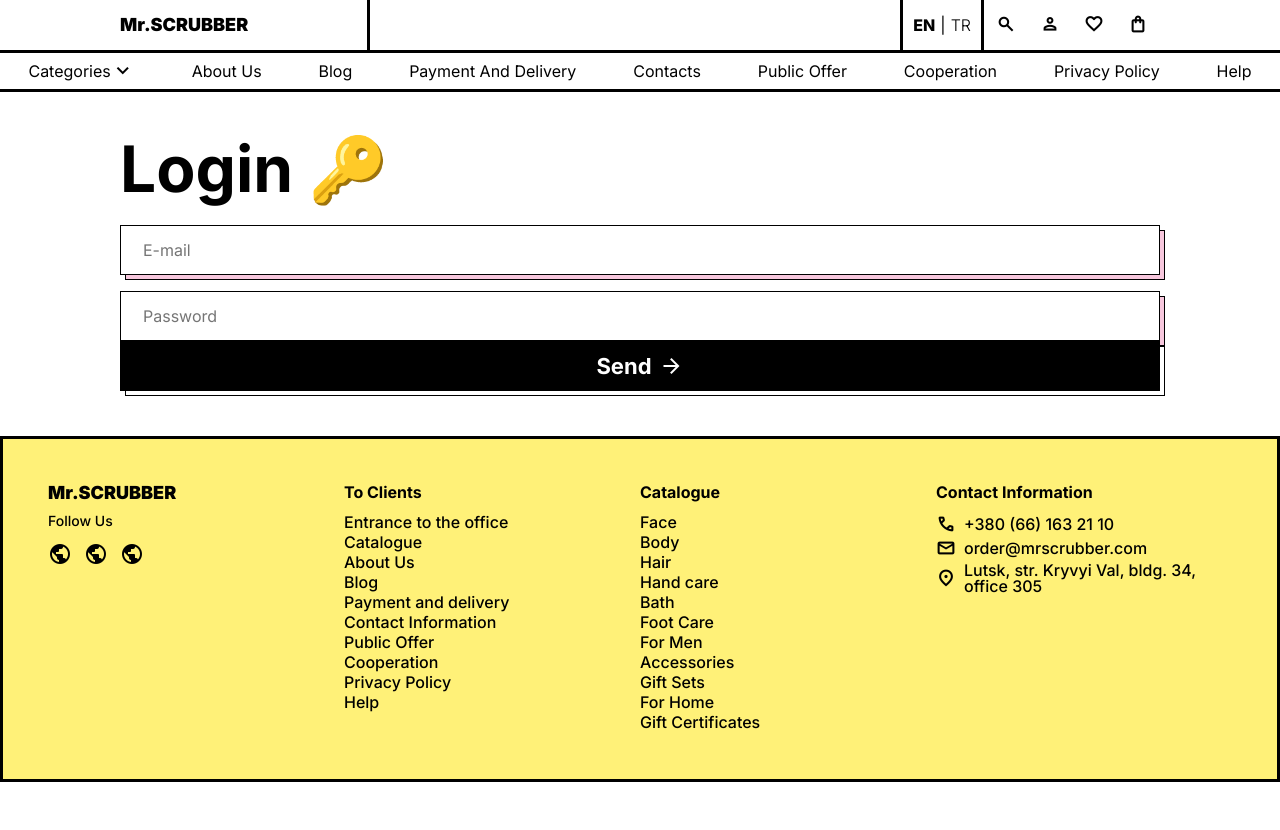
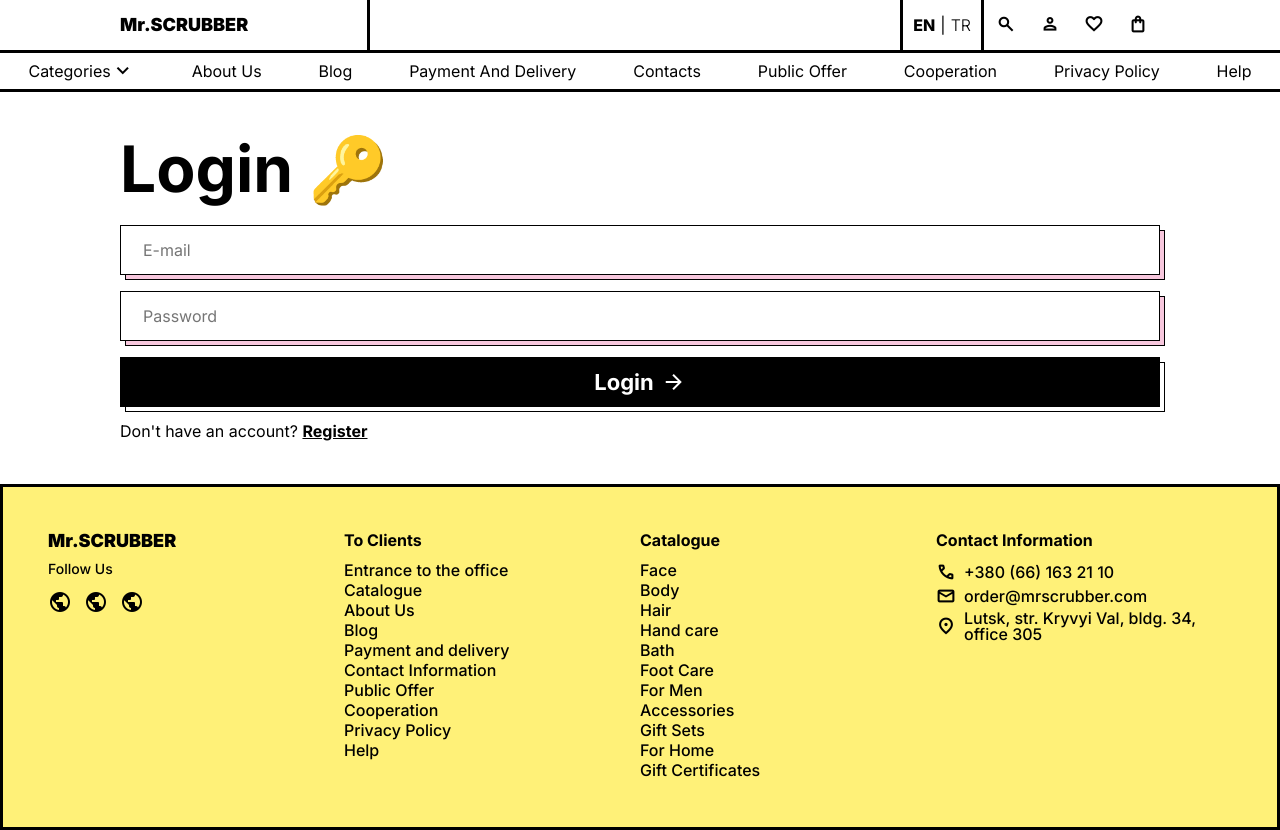
Before and after one commit to kahramanX/creative-ecommerce-project, a React (Create React App) app in the folder client/: page /login in a window 1280 px wide. Before the commit the page ends 800 px from the top, so only its background shows below. Built offline with nearby package versions, Linux system fonts and the light colour scheme.

Commit message:
layeredInput bug fixed

```diff
--- a/client/src/assets/styles/components/loginPage/loginPage.scss
+++ b/client/src/assets/styles/components/loginPage/loginPage.scss
@@ -6,5 +6,11 @@
   @include page-title-styles;
 
   .page-content {
+    .short-link {
+      a {
+        text-decoration: underline;
+        font-weight: 700;
+      }
+    }
   }
 }
--- a/client/src/components/shared/LayeredButton.tsx
+++ b/client/src/components/shared/LayeredButton.tsx
@@ -11,7 +11,7 @@ const LayeredButton: React.FC<Props> = ({ text, textSize, action }) => {
   return (
     <div
       className={`layered-button-container text-${textSize}`}
-      onClick={() => action()}
+      onClick={() => (action == undefined ? "" : action())}
     >
       <div className="front-button">
         {text}
--- a/client/src/pages/LoginPage/index.tsx
+++ b/client/src/pages/LoginPage/index.tsx
@@ -1,9 +1,9 @@
 import React from "react";
 import { Helmet } from "react-helmet-async";
 import "assets/styles/components/loginPage/loginPage.scss";
-import FlatInput from "components/shared/FlatInput";
 import LayeredInput from "components/shared/LayeredInput";
 import LayeredButton from "components/shared/LayeredButton";
+import { Link } from "react-router-dom";
 
 const LoginPage: React.FC = () => {
   return (
@@ -16,11 +16,17 @@ const LoginPage: React.FC = () => {
           <h1>Login 🔑</h1>
         </div>
         <div className="page-content">
-          <LayeredInput inputType={"text"} placeholderText={"E-mail"} />
+          <form>
+            <LayeredInput inputType={"text"} placeholderText={"E-mail"} />
+            <br />
+            <LayeredInput inputType={"text"} placeholderText={"Password"} />
+            <br />
+            <LayeredButton text="Login" textSize="md" />
+          </form>
           <br />
-          <LayeredInput inputType={"text"} placeholderText={"Password"} />
-
-          <LayeredButton text="Send" textSize="md" />
+          <div className="short-link">
+            Don't have an account? <Link to={"/register"}>Register</Link>
+          </div>
         </div>
       </div>
     </>
```
